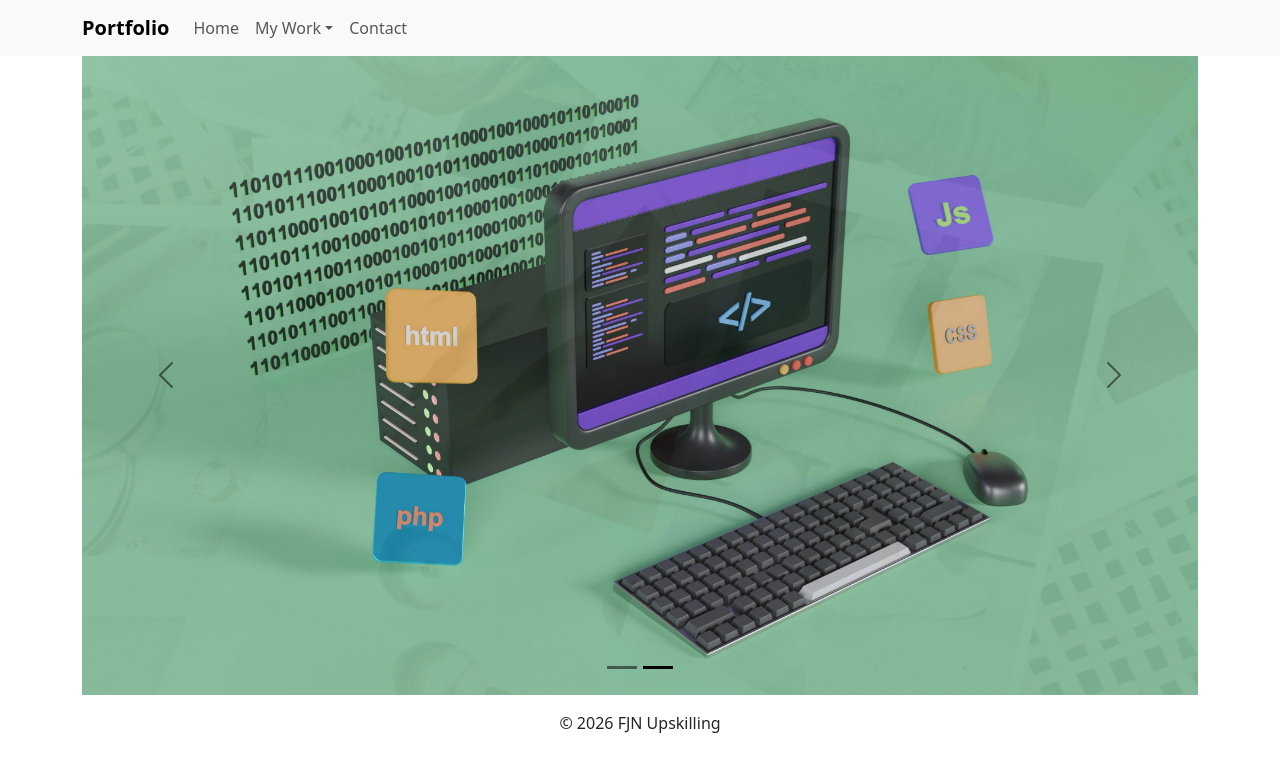
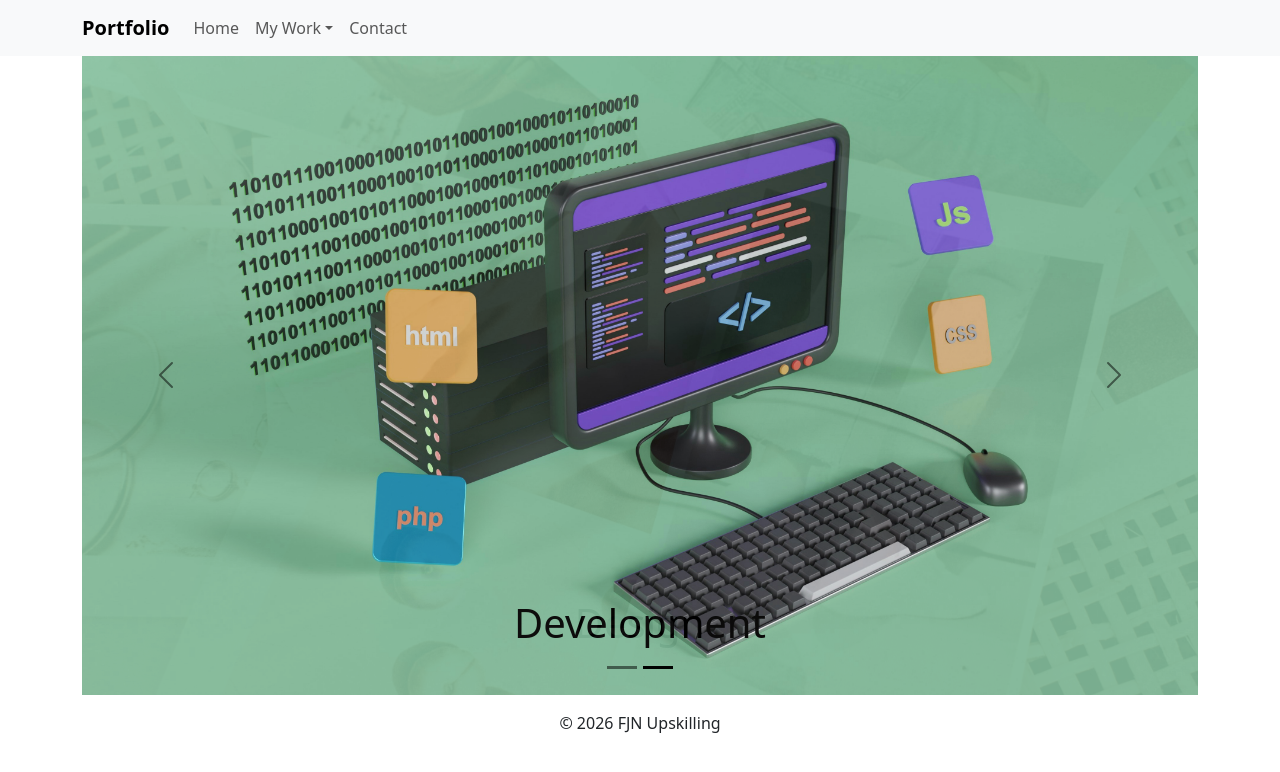
Before and after one commit to frances-joffany-navarro/portfolio-react, a React (Vite) app: page / in a window 1280 px wide. Shown: the top 772 px of the page. Built offline with nearby package versions, Linux system fonts and the light colour scheme.

Commit message:
update data in carousel; update css;

```diff
--- a/src/Hero.jsx
+++ b/src/Hero.jsx
@@ -8,13 +8,13 @@ function Hero() {
   let heroData = [
     {
       id: 1,
-      title: 'Simbang Gabi Booklet Design',
+      title: 'Design',
       description: 'Nulla vitae elit libero, a pharetra augue mollis interdum.',
       imageSrc: image1,
     },
     {
       id: 2,
-      title: 'Simbang Gabi Booklet Design',
+      title: 'Development',
       description: 'Nulla vitae elit libero, a pharetra augue mollis interdum.',
       imageSrc: image2,
     },
@@ -28,9 +28,11 @@ function Hero() {
 
             <Carousel.Item key={slide.id} interval={5000}>
 
-              <Image className="d-none d-md-block w-100" src={slide.imageSrc} alt={slide.title} fluid />
-              <Image className="d-block d-md-none w-100" src={slide.imageSrc} alt={slide.title} fluid />
-
+              <Image className="d-block w-100" src={slide.imageSrc} alt={slide.title} fluid />
+              {/* <Image className="d-block d-md-none w-100" src={slide.imageSrc} alt={slide.title} fluid /> */}
+              <Carousel.Caption>
+                <h1>{slide.title}</h1>
+              </Carousel.Caption>
             </Carousel.Item>
 
           )
--- a/src/index.css
+++ b/src/index.css
@@ -10,6 +10,7 @@
   margin: auto;
   object-fit: cover !important;
 }
+
 
 /* :root {
   font-family: system-ui, Avenir, Helvetica, Arial, sans-serif;
```
Also changed, not shown: 1 other file (tests, documents, lock files or other folders).
